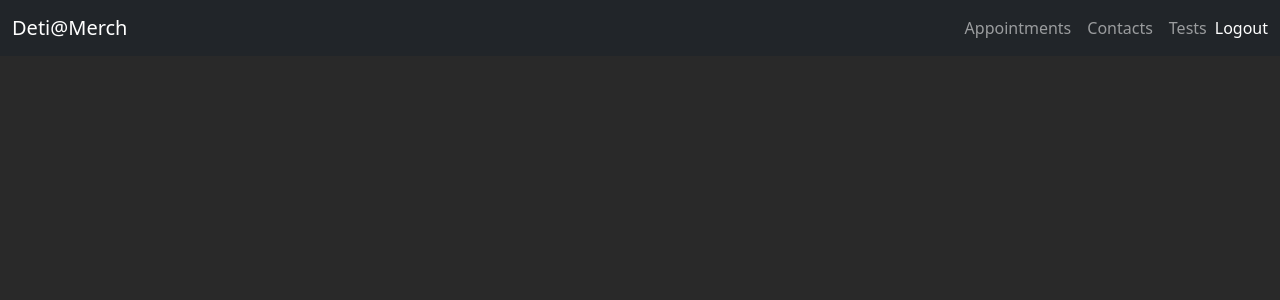
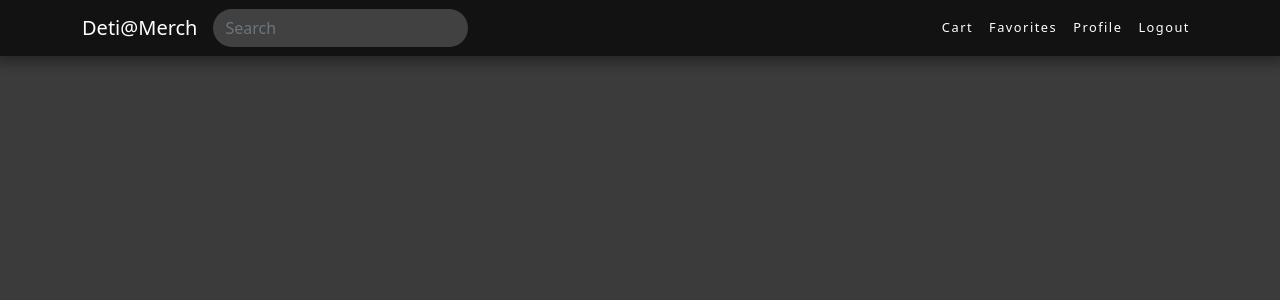
Before and after one commit to MiguelReis23/1st-project-sio, a Flask app: page / in a window 1280 px wide. Shown: the top 300 px of the page. Run offline with Flask 2, Linux system fonts and the light colour scheme; some libraries are stand-ins or nearby versions.

Commit message:
Navbar not enhanced

```diff
--- a/app/static/css/style.css
+++ b/app/static/css/style.css
@@ -1,4 +1,54 @@
 body {
-    background-color: #292929;
+    background-color: #3b3b3b;
     color: #fff;
 }
+.navbar {
+    box-shadow: 0 2px 10px 5px #12121270;
+    background-color: #121212;
+  }
+
+  .navbar .navbar-brand img {
+    max-height: 37px;
+  }
+
+  .navbar .navbar-nav .nav-link {
+    color: #ffffff;
+    font-weight: 400;
+    font-size: 80%;
+    letter-spacing: 1.5px;
+  }
+
+  .navbar .navbar-nav .nav-link:hover {
+    color: #d32f2f;
+  }
+
+  .navbar .navbar-nav .nav-link.active {
+    color: #d32f2f;
+  }
+
+  .navbar .navbar-toggler {
+    color: transparent;
+    border: 1px solid #121212;
+    transition: border 0.2s ease-in-out;
+    margin-bottom: 10px;
+  }
+
+  .navbar .navbar-toggler:hover {
+    border: 1px solid #d32f2f;
+  }
+
+/* Style for search bar */
+.form-control {
+    height: 38px;
+    padding: 8px 12px;
+    border: none;
+    border-radius: 20px;
+    font-size: 16px;
+    background-color: rgba(255, 255, 255, 0.2);
+    color: #fff;
+}
+
+.form-control:focus {
+    background-color: rgba(255, 255, 255, 0.3);
+    color: #fff;
+}
--- a/app/templates/base.html
+++ b/app/templates/base.html
@@ -15,7 +15,8 @@
         />
         <link rel="stylesheet" href="{{ url_for('static', filename='css/style.css') }}">
         <link rel="icon"  href="{{url_for('static',filename='assets/favicon.png') }}" />
-
+        <!-- Font Awesome -->
+        <script src="https://kit.fontawesome.com/6c8b9a8a3f.js" crossorigin="anonymous"></script>
         {% block styles %} {% endblock %}
 
         <!-- Page title -->
--- a/app/templates/navbar.html
+++ b/app/templates/navbar.html
@@ -1,28 +1,40 @@
 <!-- Navbar -->
-<nav class="navbar navbar-expand-lg navbar-dark bg-dark fixed-top">
-    <div class="container-fluid">
+<nav class="navbar navbar-expand-lg navbar-dark fixed-top">
+    <div class="container nav-cont">
         <a class="navbar-brand" href="">Deti@Merch</a>
-        <button id="toggler" class="navbar-toggler collapsed" type="button" data-bs-toggle="collapse"
-                data-bs-target="#navbarNav" aria-controls="navbarNav" aria-expanded="false"
-                aria-label="Toggle navigation">
-                <span class="navbar-toggler-icon"></span>
-        </button>
+        <form class="d-flex">
+            <input class="form-control me-2" type="search" placeholder="Search" aria-label="Search">
+        </form>
+
+
+        <button
+        id="toggler"
+        class="navbar-toggler collapsed"
+        type="button"
+        data-bs-toggle="collapse"
+        data-bs-target="#navbarNav"
+        aria-controls="navbarNav"
+        aria-expanded="false"
+        aria-label="Toggle navigation"
+    >
+        <span class="navbar-toggler-icon"></span>
+    </button>
         <div class="collapse navbar-collapse" id="navbarNav">
             <ul class="navbar-nav ms-auto">
                 <li class="nav-item">
-                    <a class="nav-link" aria-current="page" href="/appointments">Appointments</a>
+                    <a class="nav-link" aria-current="page" href="/cart">Cart</a>
                 </li>
                 <li class="nav-item">
-                    <a class="nav-link" href="/contacts">Contacts</a>
+                    <a class="nav-link" href="/favorites">Favorites</a>
                 </li>
 
                 <li class="nav-item">
-                    <a class="nav-link" href="/tests">Tests</a>
+                    <a class="nav-link" href="/profile">Profile</a>
+                </li>
+                <li class="nav-item">
+                    <a class="nav-link" href="/logout">Logout</a>
                 </li>
             </ul>
         </div>
-        <div class="d-flex navbar-text">
-            <a class="nav-link" href="/logout">Logout</a>
-        </div>
     </div>
 </nav>
```
